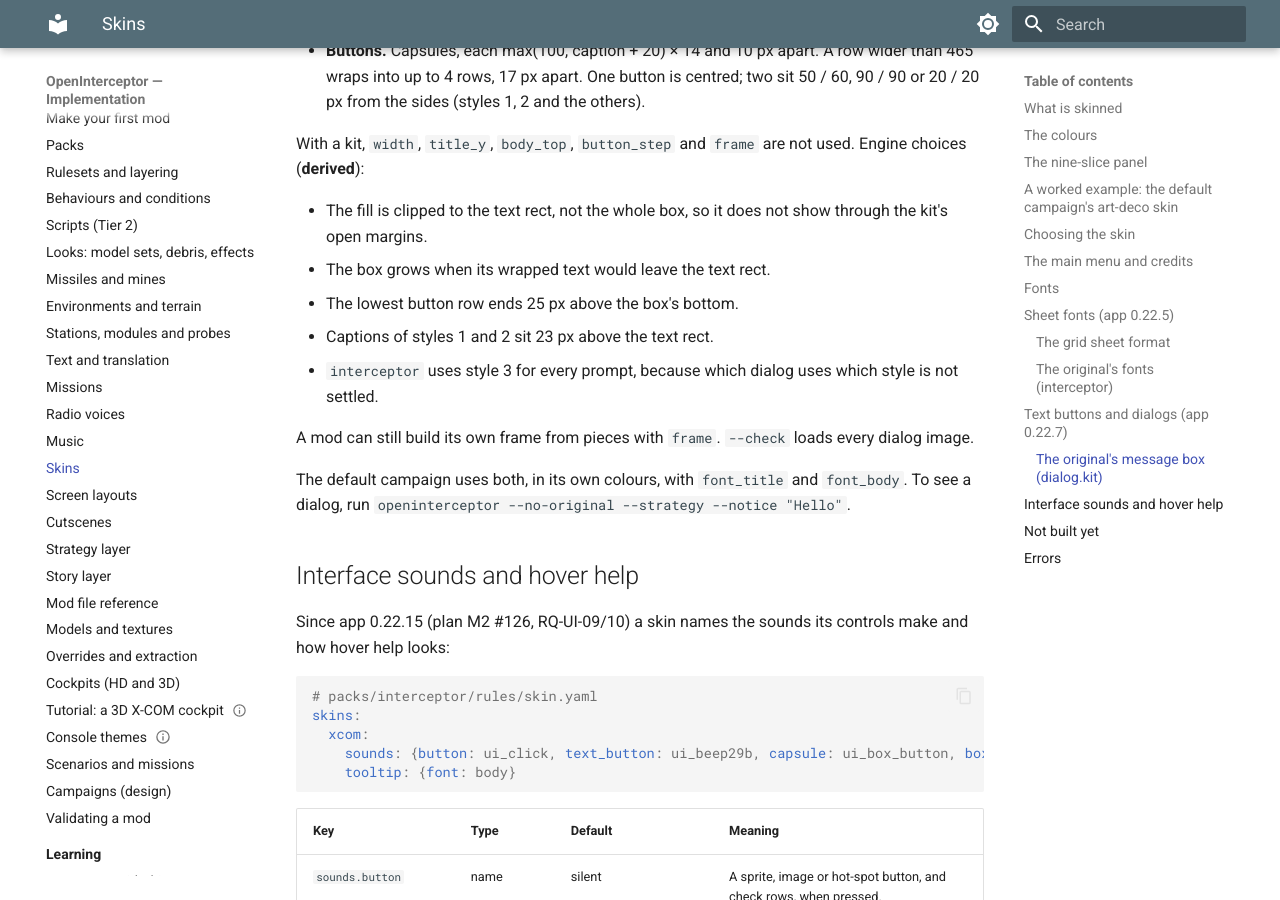
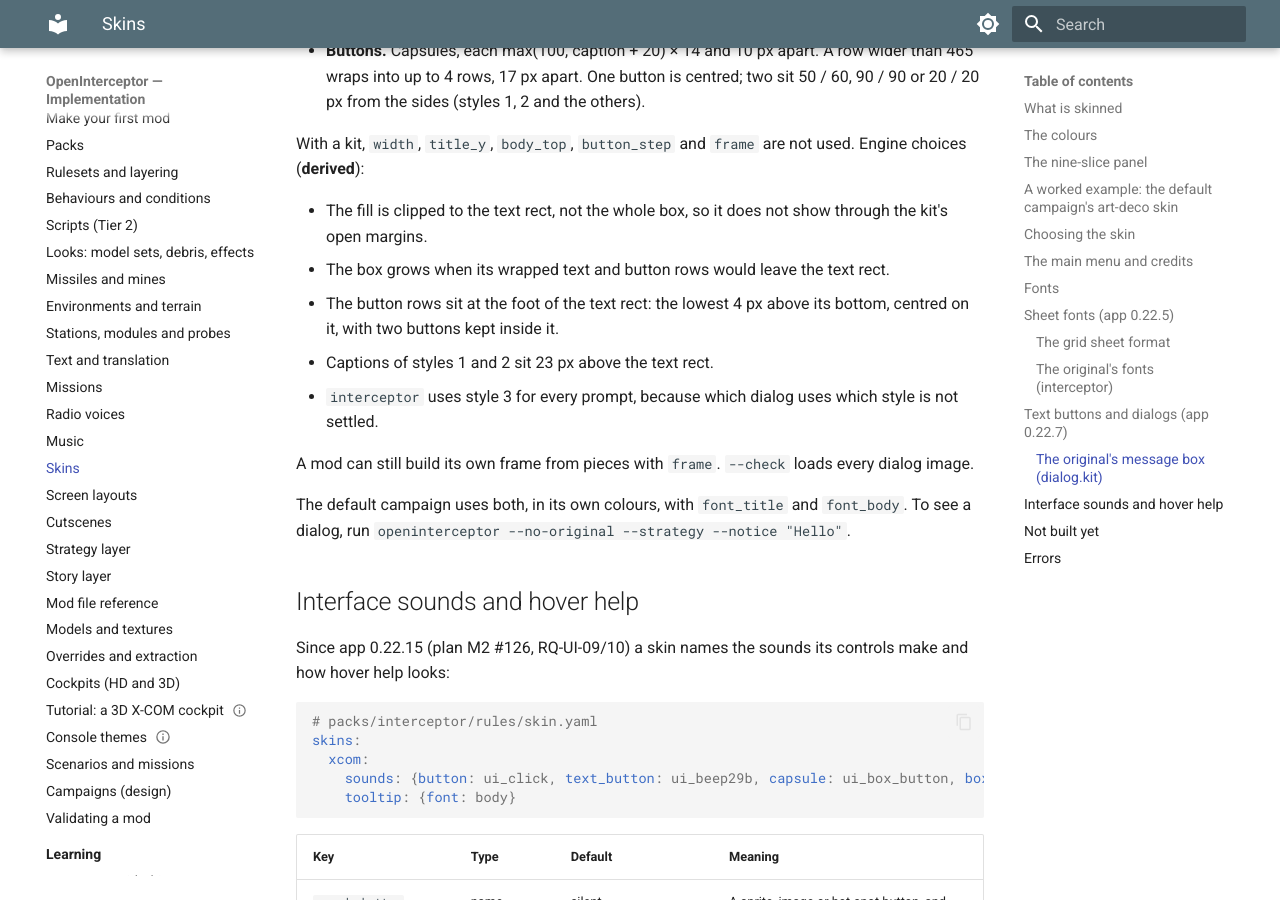
Before and after one commit to bbogovich/OpenInterceptor, an MkDocs documentation site: the page built from docs/modding/skins.md, in a window 1280 px wide and 900 px high, scrolled down 9519 px. Built offline with MkDocs 1.6.1 and Material for MkDocs 9.7.7, drawn with Linux system fonts in a browser that asks for light colours.

Commit message:
Message box: text and buttons inside the text rect (app NEXT, #127)
Skins and DEV-089: the box grows for its text and button rows after the tile
rounding; the button rows sit at the foot of the text rect (derived).

Issue: #127
Co-Authored-By: Claude Opus 5.5 <noreply@anthropic.com>

```diff
--- a/docs/modding/skins.md
+++ b/docs/modding/skins.md
@@ -325,8 +325,8 @@ With a kit, `width`, `title_y`, `body_top`, `button_step` and `frame` are not us
 
 - The fill is clipped to the text rect, not the whole box, so it does not show through the kit's
   open margins.
-- The box grows when its wrapped text would leave the text rect.
-- The lowest button row ends 25 px above the box's bottom.
+- The box grows when its wrapped text and button rows would leave the text rect.
+- The button rows sit at the foot of the text rect: the lowest 4 px above its bottom, centred on it, with two buttons kept inside it.
 - Captions of styles 1 and 2 sit 23 px above the text rect.
 - `interceptor` uses style 3 for every prompt, because which dialog uses which style is not
   settled.
```
Also changed, not shown: docs/implementation/deviations/index.md (+1 -1 lines).
